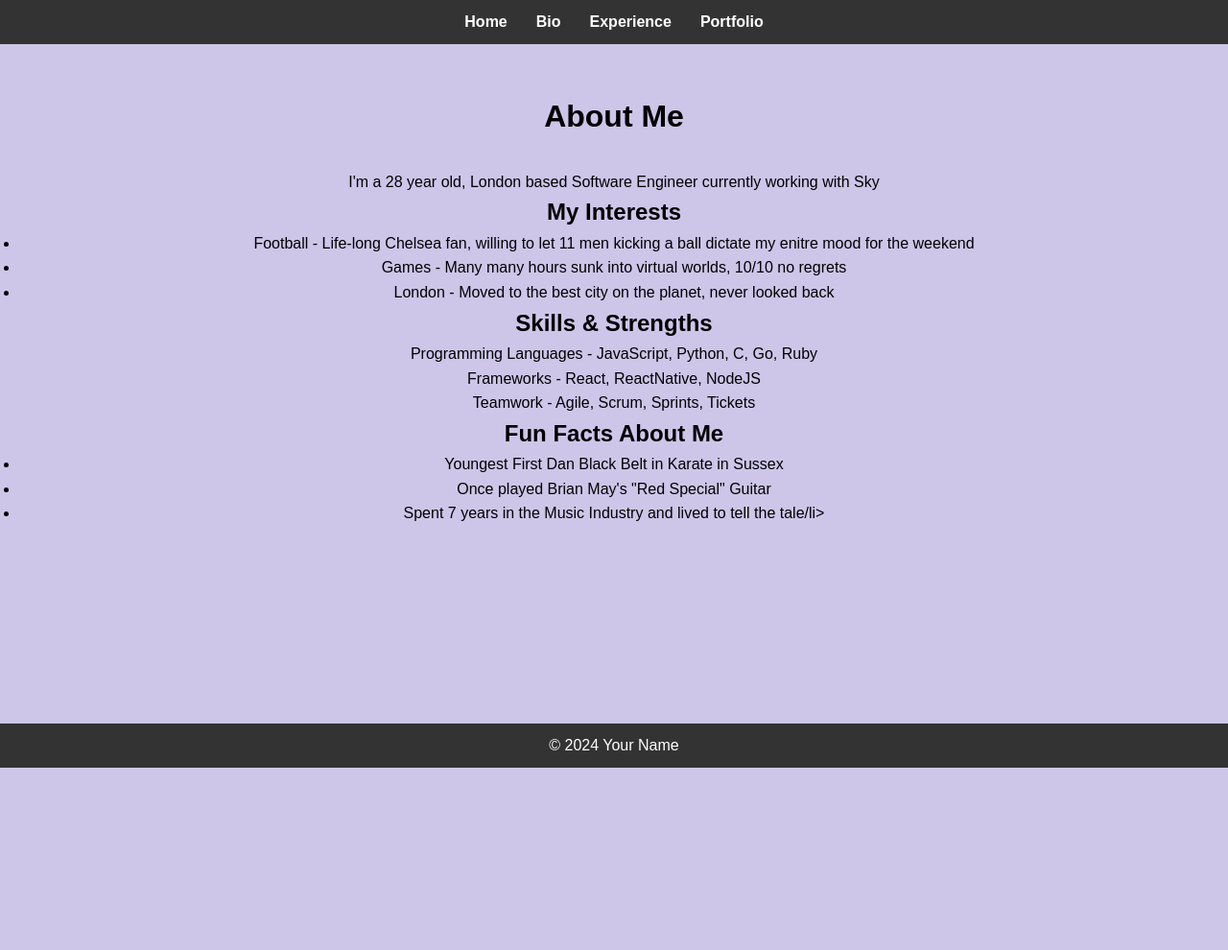
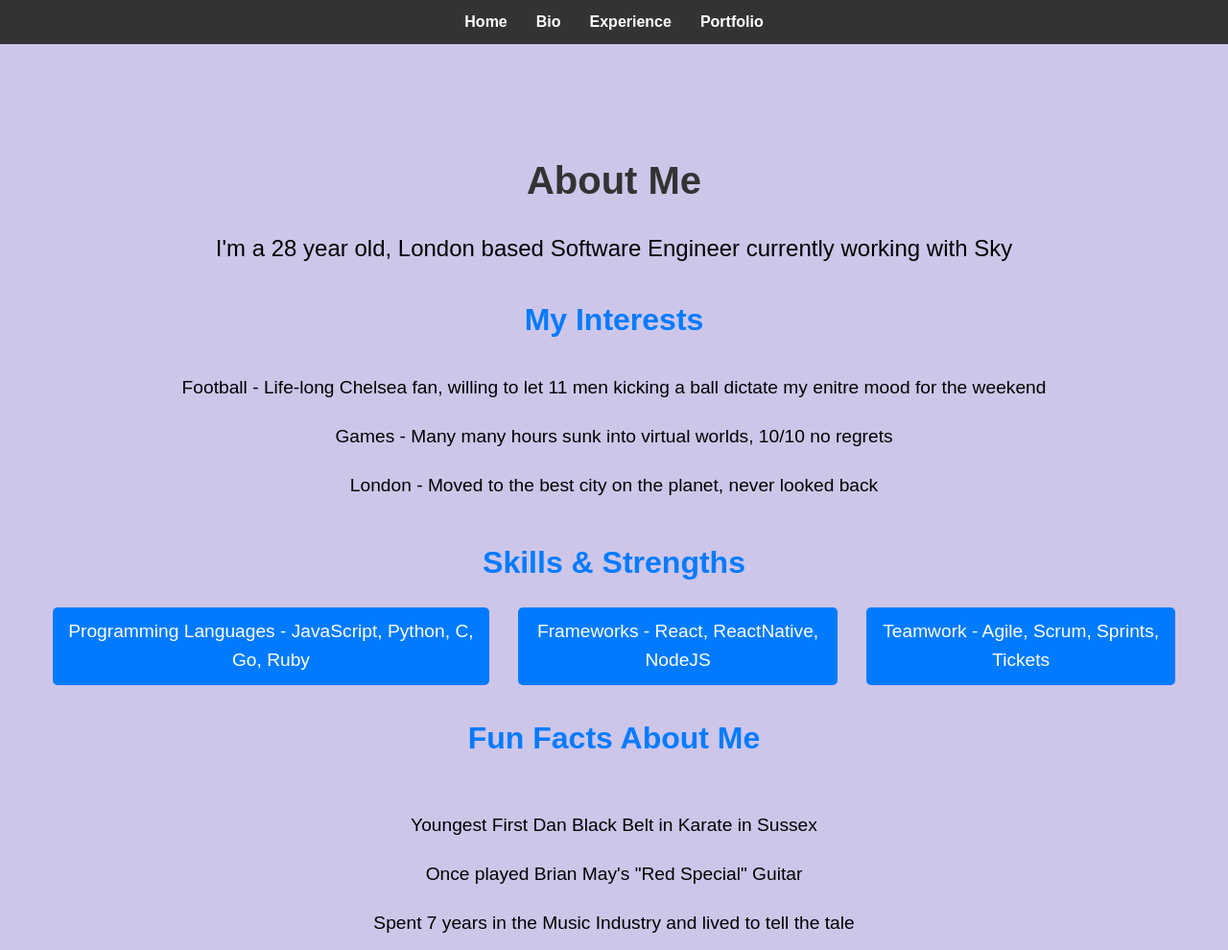
Before and after one commit to JRSkates/html-project, a plain HTML site: page bio.html in a window 1280 px wide. Shown: the top 990 px of the page at 96% size. Before the commit the page ends 800 px from the top, so only its background shows below. Drawn offline with Linux system fonts and the light colour scheme.

```diff
--- a/bio.html
+++ b/bio.html
@@ -3,7 +3,7 @@
 <head>
     <meta charset="UTF-8">
     <meta name="viewport" content="width=device-width, initial-scale=1.0">
-    <title>My Website</title>
+    <title>Jack Skates - Bio</title>
     <link rel="stylesheet" href="css/styles.css">
 </head>
 <body>
@@ -18,7 +18,7 @@
         </nav>
     </header>
 
-    <main>
+    <main class="bio-main">
         <section id="bio">
             <h1>About Me</h1>
             <div class="intro">
@@ -54,14 +54,14 @@
                 <ul class="fun-facts">
                     <li>Youngest First Dan Black Belt in Karate in Sussex </li>
                     <li>Once played Brian May's "Red Special" Guitar</li>
-                    <li>Spent 7 years in the Music Industry and lived to tell the tale/li>
+                    <li>Spent 7 years in the Music Industry and lived to tell the tale</li>
                 </ul>
             </div>
         </section>
     </main>
 
     <footer>
-        <p>&copy; 2024 Your Name</p>
+        <p>&copy; 2024 Jack Skates</p>
     </footer>
 </body>
 </html>
--- a/css/styles.css
+++ b/css/styles.css
@@ -4,7 +4,13 @@
     box-sizing: border-box;
 }
 
+html, body {
+    height: 100%; /* Make the HTML and body 100% of the viewport height */
+}
+
 body {
+    display: flex;
+    flex-direction: column; /* Flexbox layout to stack header, main, footer */
     font-family: Arial, sans-serif;
     line-height: 1.6;
     margin: 0;
@@ -35,17 +41,15 @@
 }
 
 main {
-    padding: 20px;
-    text-align: center;
+    flex-grow: 1; /* This makes the main section grow to fill the available space */
+    padding: 50px 20px;
 }
 
 footer {
     background-color: #333;
-    color: #fff;
+    color: white;
     text-align: center;
     padding: 10px 0;
-    position: absolute;
-    bottom: 0;
     width: 100%;
 }
 
@@ -82,3 +86,79 @@
     color: #007BFF;
     font-size: 1.2em;
 }
+
+/* Bio */
+.bio-main {
+    padding-bottom: 40px;
+}
+
+#bio {
+    text-align: center;
+    padding: 30px 20px;
+    background-color: #cdc6e9;
+
+}
+
+h1 {
+    font-size: 2.5em;
+    margin-bottom: 20px;
+    color: #333;
+}
+
+.bio-section {
+    margin-bottom: 30px;
+}
+
+.bio-section h2 {
+    font-size: 2em;
+    margin-bottom: 20px;
+    color: #007BFF;
+}
+
+.intro {
+    margin-bottom: 30px;
+    font-size: 1.5em;
+
+}
+
+.interests {
+    list-style: none;
+    padding: 0;
+    justify-content: center;
+}
+
+.interests li {
+    margin: 0 15px;
+    padding: 10px;
+    background-color: #cdc6e9;;
+    border-radius: 5px;
+    font-size: 1.2em;
+}
+
+.skills {
+    display: flex;
+    justify-content: center;
+}
+
+.skill {
+    margin: 0 15px;
+    padding: 10px;
+    background-color: #007BFF;
+    color: white;
+    border-radius: 5px;
+    font-size: 1.2em;
+}
+
+.fun-facts {
+    list-style: none;
+    padding: 20px ;
+    justify-content: center;
+}
+
+.fun-facts li {
+    margin: 0 30px;
+    padding: 10px;
+    background-color: #cdc6e9;;
+    border-radius: 5px;
+    font-size: 1.2em;
+}
```
Also changed, not shown: experience.html (+49 -4 lines), index.html (+2 -2 lines), portfolio.html (+21 -3 lines).
